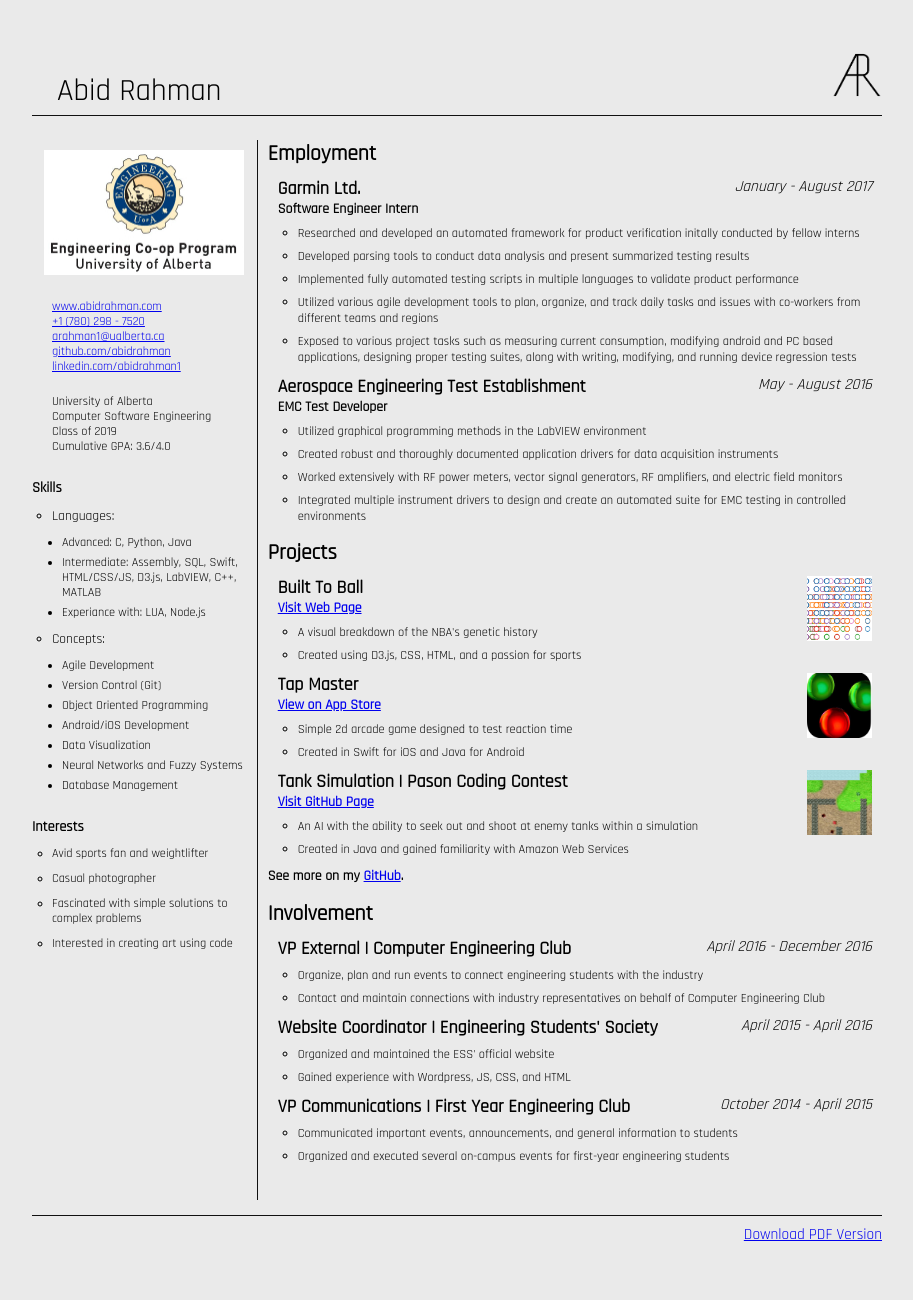
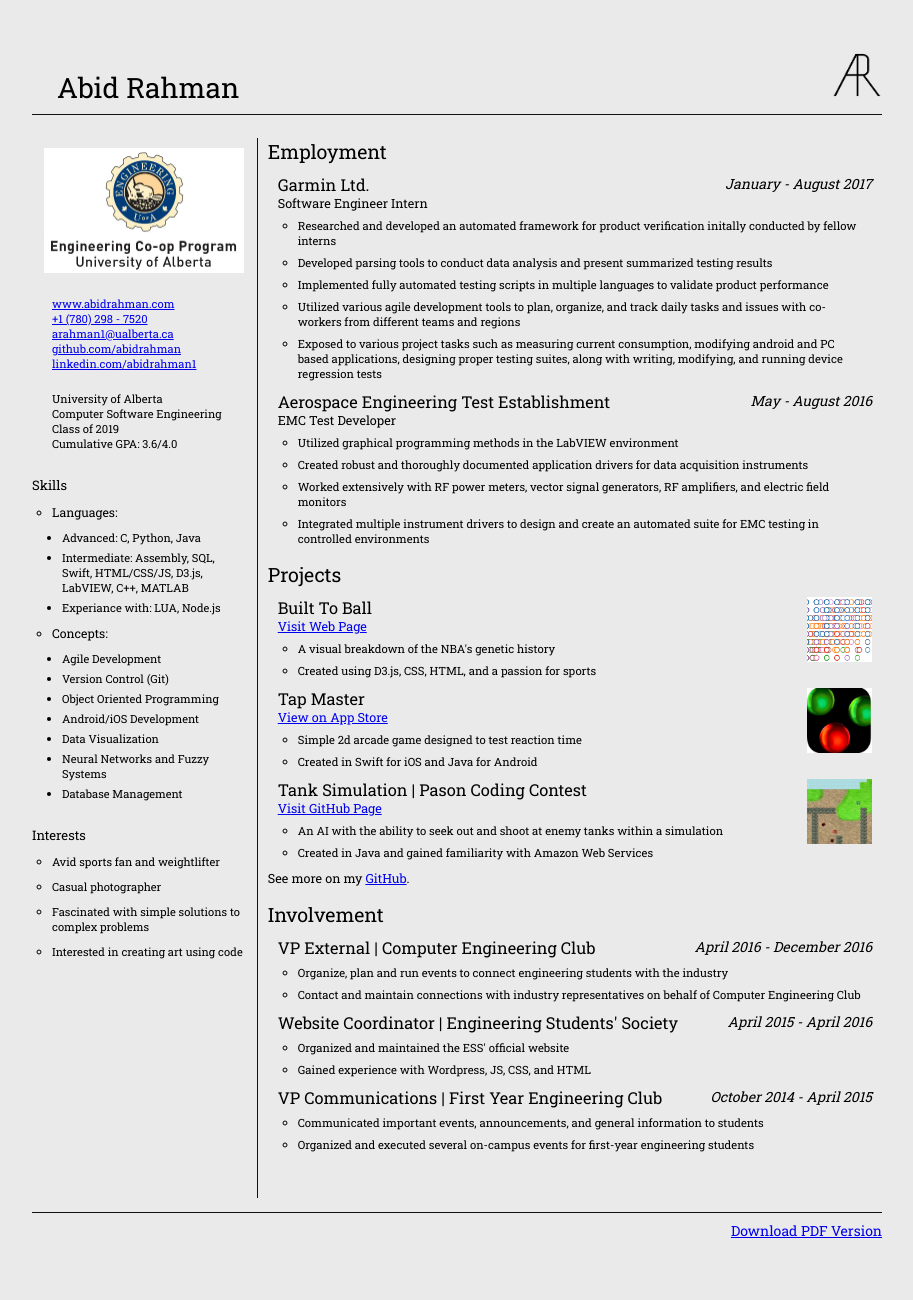
Before and after one commit to arjunkalburgi/abidrahman.github.io-1, a PHP site: page /resume/index.html in a window 1280 px wide. Shown: the whole page, without its empty margins (183-1096 px from the left). Run offline with PHP 8.4, Linux system fonts and the light colour scheme.

Commit message:
Changed font to Roboto Slab

```diff
--- a/resume/index.html
+++ b/resume/index.html
@@ -6,7 +6,7 @@
     <meta charset="utf-8">
     <link rel="icon" type="image/png" sizes="192x192" href="/../images/AR-LogoBlack.png" />
     <link rel="stylesheet" href="resume.css"/>
-    <link href="https://fonts.googleapis.com/css?family=Rajdhani" rel="stylesheet">
+    <link href="https://fonts.googleapis.com/css?family=Roboto+Slab" rel="stylesheet">
     <title>Abid Rahman</title>
   </head>
 
--- a/resume/resume.css
+++ b/resume/resume.css
@@ -18,11 +18,11 @@ html {
 }
 
 body {
-    font-size: 1.1em;
     margin: 50px auto;
     width: 850px;
     height: 1200px;
-    font-family: 'Rajdhani', sans-serif;
+    font-family: 'Roboto Slab', serif;
+    font-weight: 100;
     background: rgba(221, 221, 221, 0.6);
 }
 
@@ -32,6 +32,7 @@ h1 {
 }
 
 h2 {
+    font-weight: 100;
     font-size: 1.4em;
     margin: 15px 0 10px 10px;
 }
@@ -39,11 +40,13 @@ h2 {
 h3 {
     margin: 0;
     font-size: 1.17em;
+    font-weight: 100;
 }
 
 h4 {
     margin: 0;
     font-size: 0.9em;
+    font-weight: 100;
 }
 
 hr {
```
